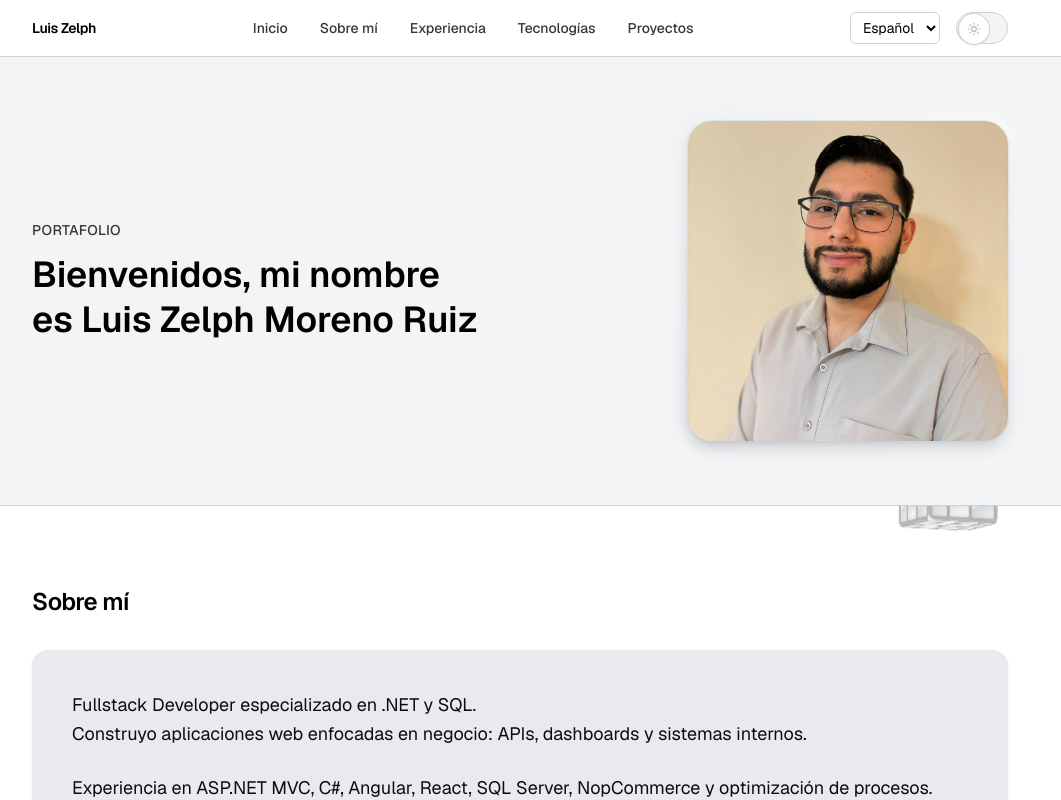
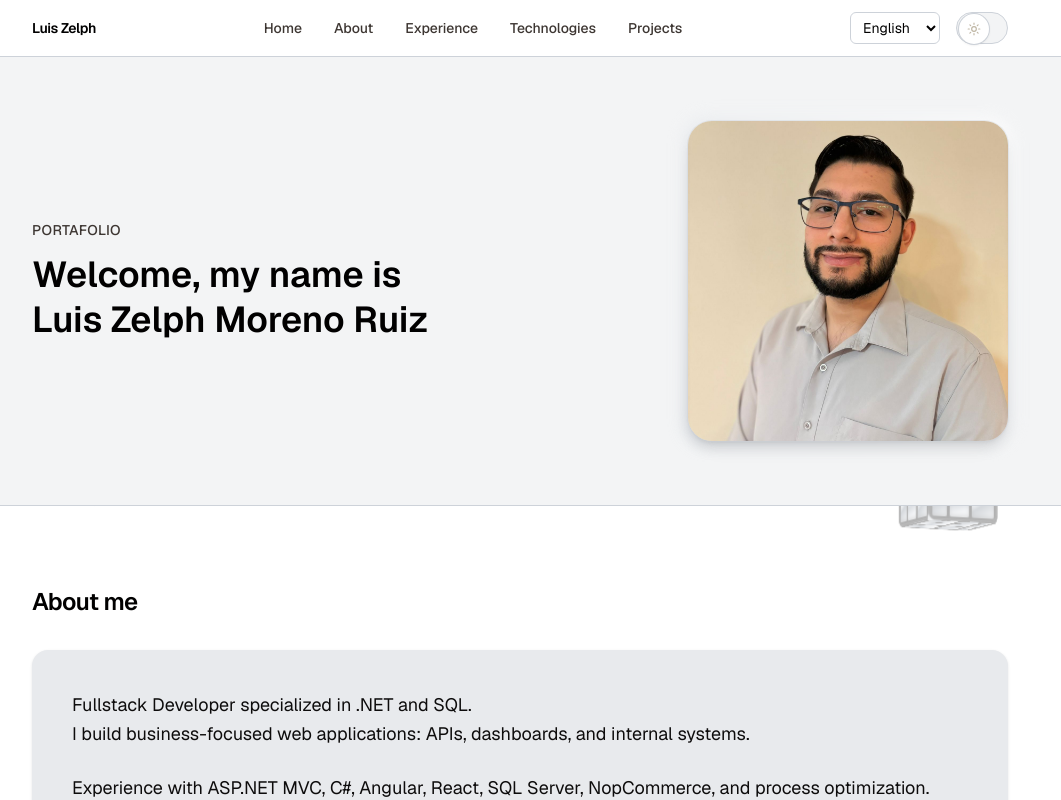
Before and after one commit to luiszelph/portafolio, a Next.js app: page / in a window 1280 px wide. Shown: the top 800 px of the page, without its empty margins (120-1181 px from the left). Built offline with nearby package versions, Linux system fonts and the light colour scheme.

Commit message:
Cambiando idioma predeterminado a ingles

```diff
--- a/app/layout.tsx
+++ b/app/layout.tsx
@@ -16,9 +16,9 @@ const geistMono = Geist_Mono({
 });
 
 export const metadata: Metadata = {
-  title: "Luis Zelph Moreno Ruiz — Portafolio",
+  title: "Luis Zelph Moreno Ruiz — Portfolio",
   description:
-    "Portafolio de Luis Zelph Moreno Ruiz: desarrollo web, experiencia y proyectos.",
+    "Portfolio of Luis Zelph Moreno Ruiz: web development, experience, and projects.",
 };
 
 /** Indica al navegador que la página admite ambos esquemas; el activo lo fija el script de tema + CSS. */
@@ -33,7 +33,7 @@ export default function RootLayout({
 }>) {
   return (
     <html
-      lang="es"
+      lang="en"
       suppressHydrationWarning
       className={`${geistSans.variable} ${geistMono.variable} h-full scroll-smooth antialiased`}
     >
--- a/app/page.tsx
+++ b/app/page.tsx
@@ -13,7 +13,7 @@ import { portafolioDataEng } from "@/lib/portafolio-data-eng";
 import type { PortafolioData } from "@/lib/portafolio-types";
 
 export default function Home() {
-  const [language, setLanguage] = useState<PortafolioData["lang"]>("es");
+  const [language, setLanguage] = useState<PortafolioData["lang"]>("en");
   const data = useMemo(
     () => (language === "en" ? portafolioDataEng : portafolioDataEs),
     [language],
--- a/components/PortafolioNav.tsx
+++ b/components/PortafolioNav.tsx
@@ -60,8 +60,8 @@ export function PortafolioNav({
             className="h-8 rounded-md border border-line bg-page px-2 text-sm text-ink focus-visible:outline focus-visible:outline-2 focus-visible:outline-offset-2 focus-visible:outline-accent"
             aria-label={labels.language}
           >
+            <option value="en">English</option>
             <option value="es">Español</option>
-            <option value="en">English</option>
           </select>
 
           <ThemeToggle language={language} />
```
